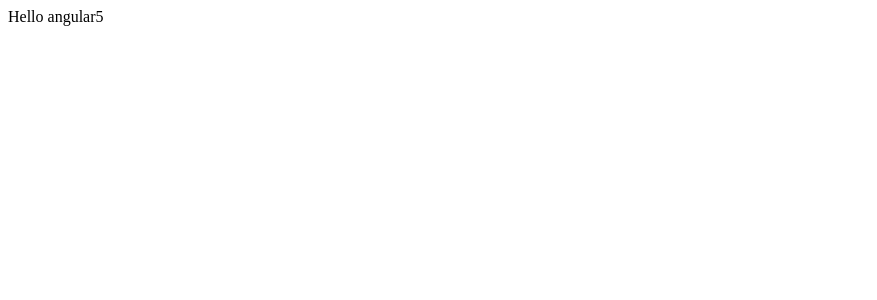
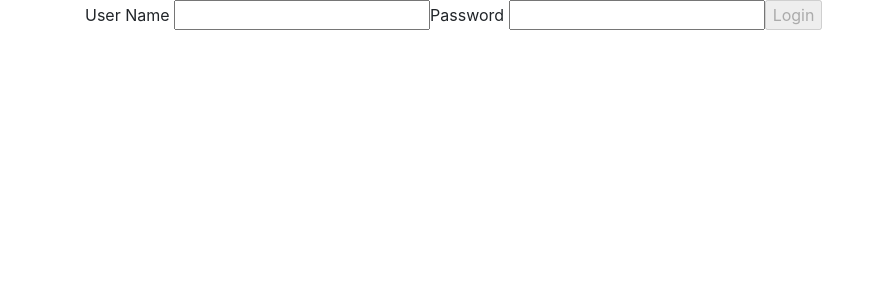
Before and after one commit to srinivas7/ABN-Frontend-ang5, an Angular app: page /login in a window 1280 px wide. Shown: the top 300 px of the page, without its empty margins (0-877 px from the left). Built offline with nearby package versions, Linux system fonts and the light colour scheme.

Commit message:
added bootstrap framework and router configuration to the application

```diff
--- a/package.json
+++ b/package.json
@@ -23,6 +23,7 @@
     "@angular/platform-browser-dynamic": "^4.2.4",
     "@angular/router": "^4.2.4",
     "@ng-bootstrap/ng-bootstrap": "^1.0.0-beta.6",
+    "bootstrap": "^4.0.0-beta.3",
     "core-js": "^2.4.1",
     "rxjs": "^5.4.2",
     "zone.js": "^0.8.14"
--- a/src/app/app.component.html
+++ b/src/app/app.component.html
@@ -1 +1 @@
-<div>Hello angular5</div>
+<router-outlet></router-outlet>
--- a/src/app/app.module.ts
+++ b/src/app/app.module.ts
@@ -1,6 +1,8 @@
 import { BrowserModule } from '@angular/platform-browser';
 import { NgModule } from '@angular/core';
 import {NgbModule} from '@ng-bootstrap/ng-bootstrap';
+import { FormsModule, ReactiveFormsModule } from '@angular/forms';
+import { ABNRouteConfiguration } from './app.route.config';
 
 import { AppComponent } from './app.component';
 import { LoginComponent } from './login/login.component';
@@ -12,7 +14,9 @@ import { LoginComponent } from './login/login.component';
   ],
   imports: [
     BrowserModule,
-    NgbModule.forRoot()
+    ReactiveFormsModule,
+    NgbModule.forRoot(),
+    ABNRouteConfiguration
   ],
   providers: [],
   bootstrap: [AppComponent]
--- /dev/null
+++ b/src/app/app.route.config.ts
@@ -0,0 +1,21 @@
+import { NgModule} from '@angular/core';
+import { Routes, RouterModule} from '@angular/router';
+import { LoginComponent } from './login/login.component';
+
+
+const ABNRouteConfig: Routes = [
+                                 { path: 'login', component: LoginComponent},
+                                //  { path : 'dmcs990', component: Dmcs990MComponent,
+                                //  children: [
+                                //     { path: 'fileTypeDropDown', component: FileTypeDropdownComponent },
+
+                                //   ]
+                                //  },
+                                 { path : '**', redirectTo: 'login'}
+];
+
+@NgModule({
+ imports: [ RouterModule.forRoot(ABNRouteConfig)],
+ exports: [ RouterModule ]
+})
+export class ABNRouteConfiguration { }
--- a/src/app/login/login.component.html
+++ b/src/app/login/login.component.html
@@ -1,3 +1,17 @@
-<p>
-  login works!
-</p>
+<div class="container">
+  <form [formGroup]="loginForm" (ngSubmit)="login(loginForm.value)">
+    <label>User Name
+        <input type="text" formControlName="name">
+    </label>
+    <div class="alert" *ngIf="!loginForm.controls['name'].valid && loginForm.controls['name'].touched">{{ titleAlert }}</div>
+    <label>Password
+        <input type="text" formControlName="pwd">
+    </label>
+    <div class="alert" *ngIf="!loginForm.controls['pwd'].valid && loginForm.controls['pwd'].touched">{{ pwdAlert }}</div>
+    <div class="alert alert-danger" *ngIf="!loginForm.controls['pwd'].valid && loginForm.controls['pwd'].touched">
+        <strong>Error!</strong> {{ pwdAlert }}
+    </div>
+
+    <input type="submit" class="button expanded" value="Login" [disabled]="!loginForm.valid">
+  </form>
+</div>
--- a/src/app/login/login.component.ts
+++ b/src/app/login/login.component.ts
@@ -1,4 +1,5 @@
 import { Component, OnInit } from '@angular/core';
+import { FormBuilder, FormGroup, Validators } from '@angular/forms';
 
 @Component({
   selector: 'app-login',
@@ -7,9 +8,26 @@ import { Component, OnInit } from '@angular/core';
 })
 export class LoginComponent implements OnInit {
 
-  constructor() { }
+  loginForm: FormGroup;
+  post:any;                     // A property for our submitted form
+  description:string = '';
+  name:string = '';
+  titleAlert:string = 'User name is required';
+  pwdAlert:string = 'Password is required'
+
+  constructor(private fb: FormBuilder) {
+    this.loginForm = fb.group({
+      'name': [null, [Validators.required, Validators.minLength(3)]],
+      'pwd': [null, [Validators.required]]
+    });
+   }
 
   ngOnInit() {
   }
 
+  login(){
+    console.log(this.loginForm.get('name').value);
+    console.log(this.loginForm.get('pwd').value);
+  }
+
 }
--- a/src/styles.css
+++ b/src/styles.css
@@ -1 +1,2 @@
-/* You can add global styles to this file, and also import other style files */
+/* You can add global styles to this file, and also import other style files*/
+@import "../node_modules/bootstrap/dist/css/bootstrap.min.css";
```
